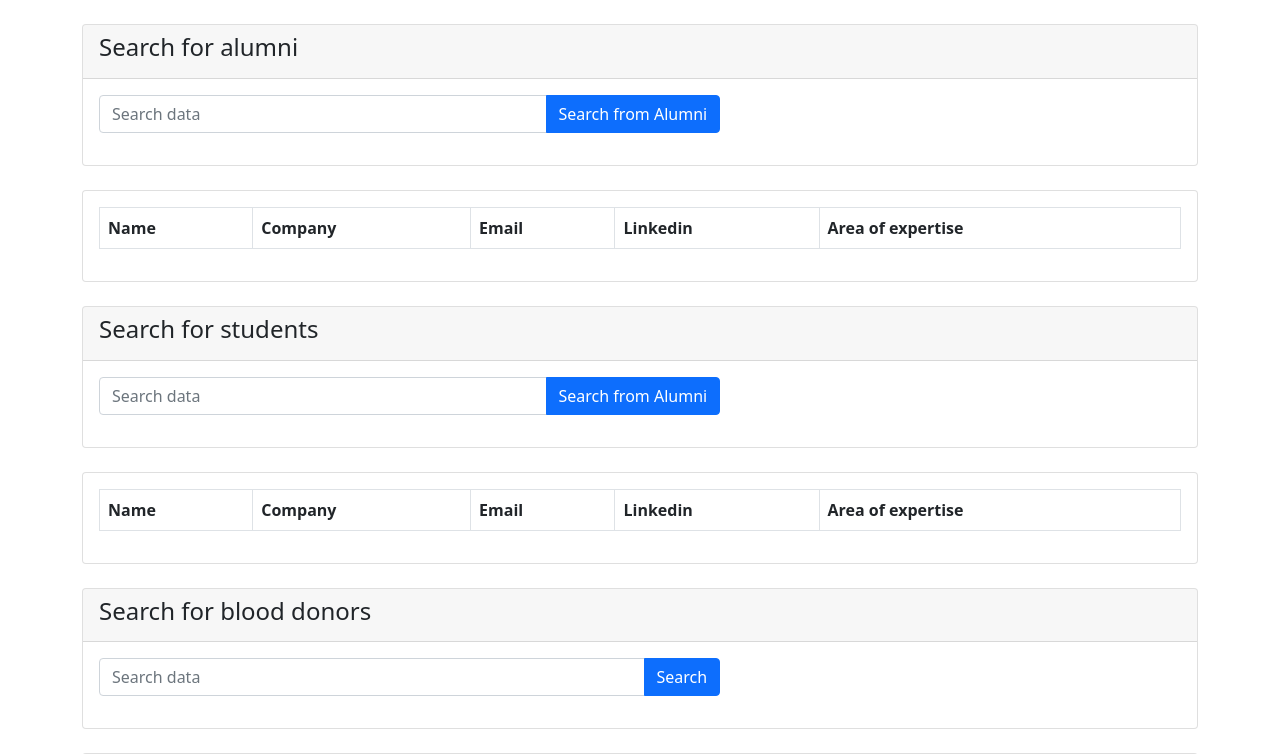
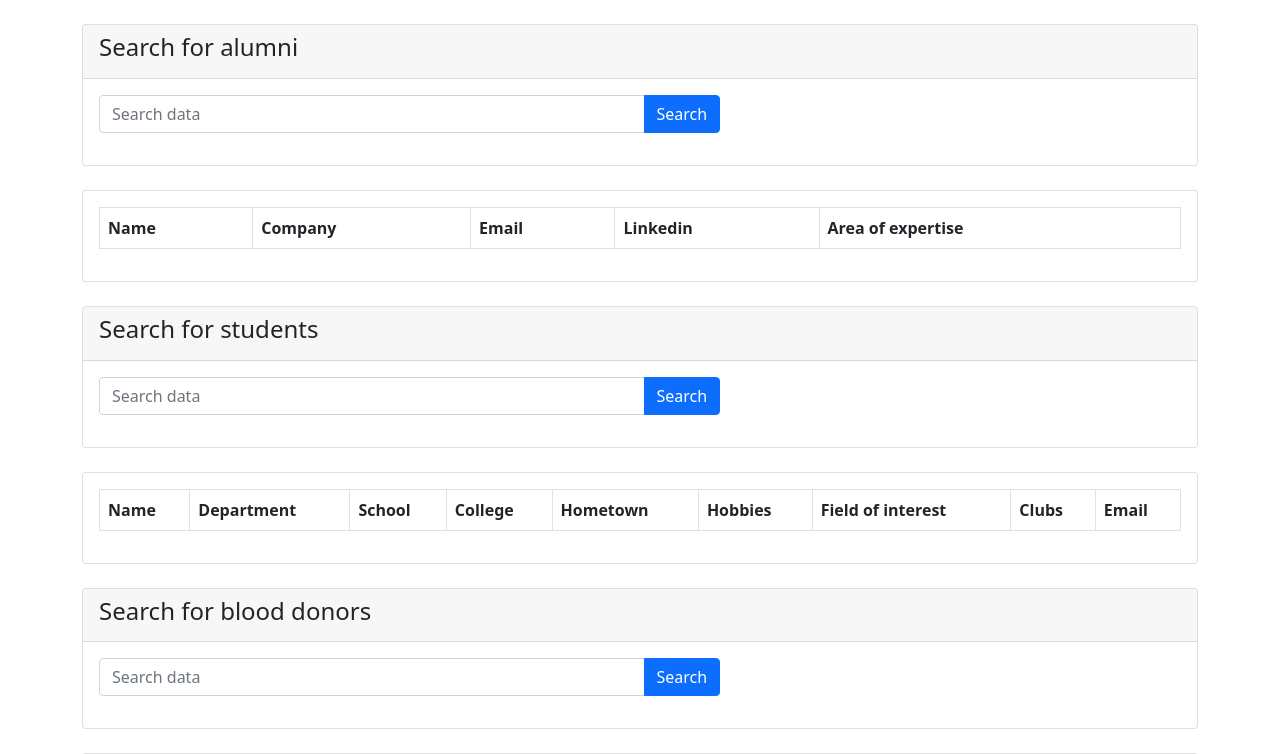
Before and after one commit to ShowmickKar/FIND-YOUR-BRACU-MATES-CSE370-PROJECT-SPRING-2022, a PHP site: page /search.php in a window 1280 px wide. Shown: the top 754 px of the page. Run offline with PHP 8.4, Linux system fonts and the light colour scheme; lists and menus that the app fills with data are empty.

Commit message:
Update search.php

```diff
--- a/search.php
+++ b/search.php
@@ -24,7 +24,7 @@
                                 <form action="" method="GET">
                                     <div class="input-group mb-3">
                                         <input type="text" name="searchAlumni" required value="<?php if(isset($_GET['searchAlumni'])){echo $_GET['searchAlumni']; } ?>" class="form-control" placeholder="Search data">
-                                        <button type="submit" class="btn btn-primary">Search from Alumni</button>
+                                        <button type="submit" class="btn btn-primary">Search</button>
                                     </div>
                                 </form>
 
@@ -172,8 +172,8 @@
 
                                 <form action="" method="GET">
                                     <div class="input-group mb-3">
-                                        <input type="text" name="searchAlumni" required value="<?php if(isset($_GET['searchAlumni'])){echo $_GET['searchAlumni']; } ?>" class="form-control" placeholder="Search data">
-                                        <button type="submit" class="btn btn-primary">Search from Alumni</button>
+                                        <input type="text" name="searchStudent" required value="<?php if(isset($_GET['searchStudent'])){echo $_GET['searchStudent']; } ?>" class="form-control" placeholder="Search data">
+                                        <button type="submit" class="btn btn-primary">Search</button>
                                     </div>
                                 </form>
 
@@ -190,10 +190,14 @@
                             <thead>
                                 <tr>
                                     <th>Name</th>
-                                    <th>Company</th>
+                                    <th>Department</th>
+                                    <th>School</th>
+                                    <th>College</th>
+                                    <th>Hometown</th>
+                                    <th>Hobbies</th>
+                                    <th>Field of interest</th>
+                                    <th>Clubs</th>
                                     <th>Email</th>
-                                    <th>Linkedin</th>
-                                    <th>Area of expertise</th>
 
                                 </tr>
                             </thead>
@@ -201,10 +205,10 @@
                                 <?php
                                     $con = mysqli_connect("localhost","root","","bracu_mates");
 
-                                    if(isset($_GET['searchAlumni']))
+                                    if(isset($_GET['searchStudent']))
                                     {
-                                        $filtervalues = $_GET['searchAlumni'];
-                                        $query = "SELECT * FROM alumni WHERE CONCAT(Name,company,email,linkedin,id) LIKE '%$filtervalues%'";
+                                        $filtervalues = $_GET['searchStudent'];
+                                        $query = "SELECT * FROM student WHERE CONCAT(name,department,school,college,hometown,email) LIKE '%$filtervalues%'";
                                         $query_run = mysqli_query($con, $query);
 
                                         if(mysqli_num_rows($query_run) > 0)
@@ -214,21 +218,43 @@
                                                 $expertise = $items['id'];
                                                 $allexpertise = "";
 
-                                                $expquery = "SELECT * FROM alumni_area_of_expertise WHERE CONCAT(al_id,expertise) LIKE '%$expertise%'";
+                                                $expquery = "SELECT * FROM student_hobby WHERE CONCAT(s_id,hobby) LIKE '%$expertise%'";
                                                 $expquery_run = mysqli_query($con, $expquery);
                                                 foreach($expquery_run as $expitems){
-
-                                                    $allexpertise .= ", " . $expitems['expertise'];
-                                                    //
+                                                    $allexpertise .= ", " . $expitems['hobby'];
                                                 }
                                                 $allexpertise = substr($allexpertise,1);
+
+
+                                                $interest = "SELECT * FROM student_field_of_interest WHERE CONCAT(s_id,field_of_interest) LIKE '%$expertise%'";
+                                                $interest_run = mysqli_query($con, $interest);
+                                                $allinterest = "";
+                                                foreach($interest_run as $intitems){
+                                                    $allinterest .= ", " . $intitems['field_of_interest'];
+                                                }
+                                                $allinterest = substr($allinterest,1);
+
+
+                                                $clubs = "SELECT * FROM student_club WHERE CONCAT(s_id,club) LIKE '%$expertise%'";
+                                                $clubs_run = mysqli_query($con, $clubs);
+                                                $allclubs = "";
+                                                foreach($clubs_run as $clubitems){
+                                                    $allclubs .= ", " . $clubitems['club'];
+                                                }
+                                                $allclubs = substr($allclubs,1);
+
                                                 ?>
                                                 <tr>
-                                                    <td><?= $items['Name']; ?></td>
-                                                    <td><?= $items['company']; ?></td>
+                                                    <td><?= $items['name']; ?></td>
+                                                    <td><?= $items['department']; ?></td>
+                                                    <td><?= $items['school']; ?></td>
+                                                    <td><?= $items['college']; ?></td>
+                                                    <td><?= $items['hometown']; ?></td>
+                                                    <td><?= $allexpertise; ?></td>
+                                                    <td><?= $allinterest; ?></td>
+                                                    <td><?= $allclubs; ?></td>
                                                     <td><?= $items['email']; ?></td>
-                                                    <td><?= $items['linkedin']; ?></td>
-                                                    <td><?= $allexpertise; ?></td>
+
                                                     </tr>
                                                 <?php
 
@@ -237,37 +263,50 @@
 
                                         elseif(mysqli_num_rows($query_run) <= 0)
                                         {
-                                            $query2 = "SELECT * FROM alumni_area_of_expertise WHERE CONCAT(al_id, expertise) LIKE '%$filtervalues%'";
+                                            $query2 = "SELECT * FROM student_club WHERE CONCAT(s_id,club) LIKE '%$filtervalues%'";
                                             $query_run2 = mysqli_query($con, $query2);
                                             if(mysqli_num_rows($query_run2) > 0)
                                         {
                                             foreach($query_run2 as $items){
-                                                $al_id = $items['al_id'];
-                                                $query3 = "SELECT * FROM alumni_area_of_expertise WHERE CONCAT(al_id, expertise) LIKE '%$al_id%'";
+                                                $al_id = $items['s_id'];
+                                                $query3 = "SELECT * FROM student_club WHERE CONCAT(s_id, club) LIKE '%$al_id%'";
                                                 $query_run3 = mysqli_query($con, $query3);
                                                 $allexpertise = "";
-
-
                                                 foreach($query_run3 as $expitems){
-
-                                                    $allexpertise .= ", " . $expitems['expertise'];
-                                                    //
+                                                    $allexpertise .= ", " . $expitems['club'];
                                                 }
                                                 $allexpertise = substr($allexpertise,1);
+                                                echo $allexpertise;
 
-                                                $expquery2 = "SELECT * FROM alumni WHERE CONCAT(Name,company,email,linkedin,id) LIKE '%$al_id%'";
+                                                $query4 = "SELECT * FROM student_hobby WHERE CONCAT(s_id,hobby) LIKE '%$al_id%'";
+                                                $query_run4 = mysqli_query($con, $query3);
+                                                $allhobby = "";
+                                                foreach($query_run4 as $hobbyitems){
+                                                    $allhobby .= ", " . $hobbyitems['hobby'];
+                                                }
+                                                $allhobby = substr($allhobby,1);
+
+                                                $expquery2 = "SELECT * FROM student WHERE CONCAT(name,department,school,college,hometown,email,id) LIKE '%$al_id%'";
                                                 $expquery_run2 = mysqli_query($con, $expquery2);
 
                                                 foreach($expquery_run2 as $expitems2){
                                                     ?>
-                                                    <tr>
-                                                        <td><?= $expitems2['Name']; ?></td>
-                                                        <td><?= $expitems2['company']; ?></td>
-                                                        <td><?= $expitems2['email']; ?></td>
-                                                        <td><?= $expitems2['linkedin']; ?></td>
-                                                        <td><?= $allexpertise; ?></td>
-                                                        </tr>
-                                                    <?php
+                                                <tr>
+                                                    <td><?= $expitems2['name']; ?></td>
+                                                    <td><?= $expitems2['department']; ?></td>
+                                                    <td><?= $expitems2['school']; ?></td>
+                                                    <td><?= $expitems2['college']; ?></td>
+                                                    <td><?= $expitems2['hometown']; ?></td>
+
+                                                    <td><?= $allhobby; ?></td>
+                                                                                                        <td><?= $expitems2['hometown']; ?></td>
+
+                                                    <td><?= $allexpertise; ?></td>
+                                                    <td><?= $expitems2['email']; ?></td>
+
+
+                                                    </tr>
+                                                <?php
                                                 }
 
                                             }
```
